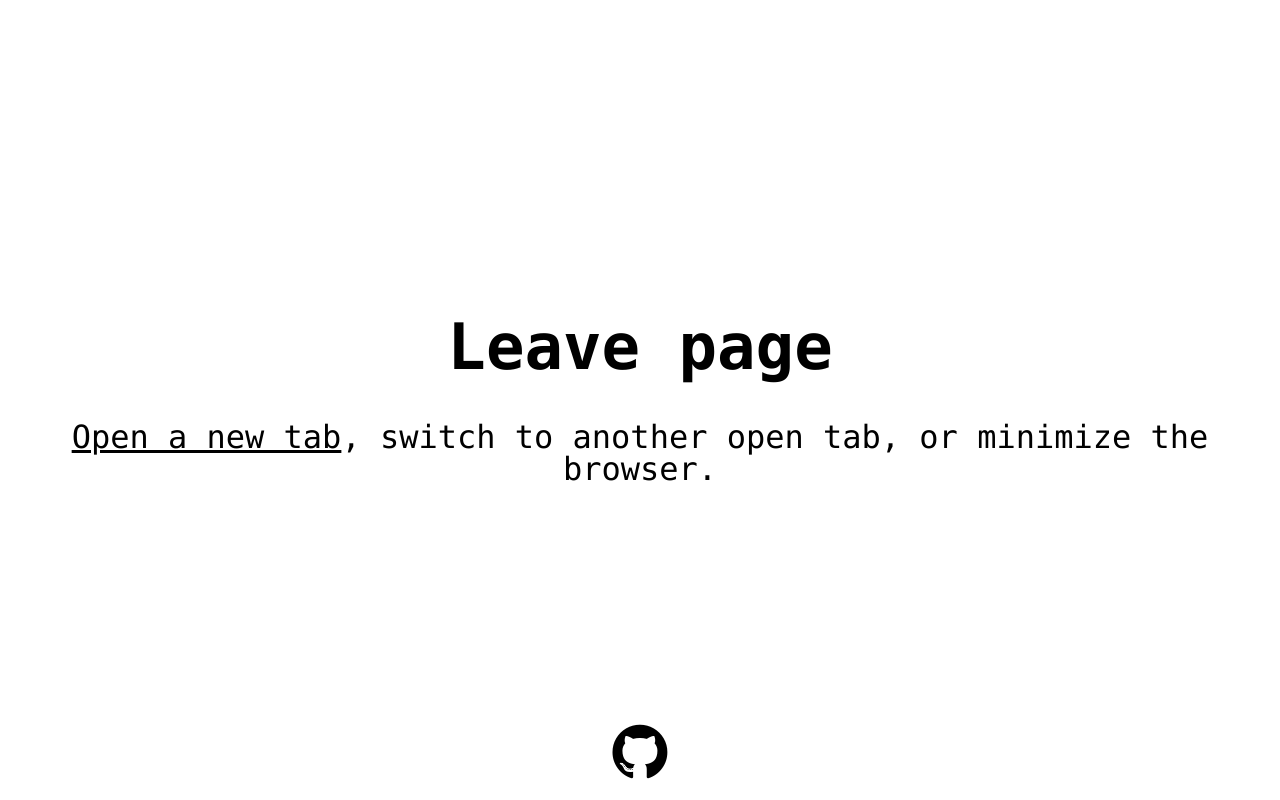
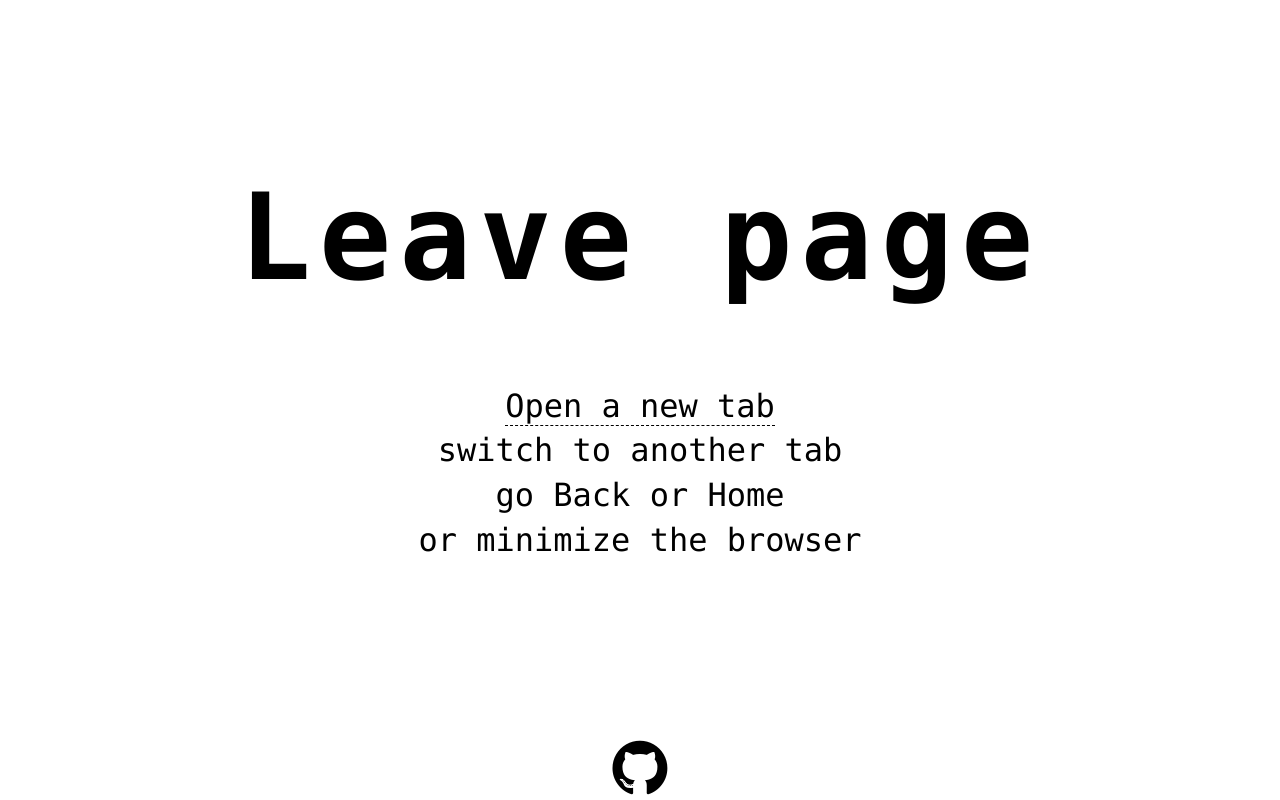
Before and after one commit to appliberated/LeavePage, a plain HTML site: page index.html in a window 1280 px wide. Both pictures are taken after a click on the button "YES, IT IS". Drawn offline with nearby package versions, Linux system fonts and the light colour scheme.

Commit message:
Switch to CSS Grid, improve layout

```diff
--- a/css/main.css
+++ b/css/main.css
@@ -1,13 +1,3 @@
-html {
-    font-size: 1.5rem;
-}
-
-@media (min-width: 576px) {
-    html {
-        font-size: 2rem;
-    }
-}
-
 html, body {
     height: 100%;
     min-height: 100%;
@@ -15,14 +5,7 @@ html, body {
 
 body, button {
     font-family: "Consolas", "Courier", fixed-width;
-
-}
-
-body {
-    align-items: center;
-    display: flex;
-    justify-content: center;
-    text-align: center;
+    font-size: 1.25rem;
 }
 
 a {
@@ -30,9 +13,10 @@ a {
     text-decoration: none;
 }
 
-a:hover {
+a:hover, a:focus {
     color: #777;
 }
+
 button {
     background: #000;
     border: none;
@@ -43,12 +27,11 @@ button {
     text-transform: uppercase;
 }
 
-button:hover {
+button:focus, button:hover {
     background: #777;
 }
 
-p, h1 {
-    line-height: 1;
+p {
     margin-top: 0;
 }
 
@@ -56,33 +39,73 @@ p:last-child {
     margin-bottom: 0;
 }
 
+h1 {
+    font-size: 3rem;
+    margin-top: 0;
+}
+
+ul {
+    list-style-type: none;
+    padding: 0;
+    margin: 0;
+}
+
+li {
+    margin: 0.5rem 0;
+}
+
 footer {
     display: flex;
-    position: fixed;
-    bottom: 0.5rem;
-}
-
-footer a {
-    align-items: center;
-    display: flex;
+    justify-content: center;
 }
 
 .link {
-    text-decoration: underline;
+    border-bottom: 1px dashed;
+    /* text-decoration: underline; */
 }
 
 .container {
-    padding: 0 1rem;
+    /* padding: 0 1rem; */
 }
 
 #portrait {
     border-radius: 50%;
     display: none;
     filter: grayscale(100%);
-    height: 2rem;
+    height: 2em;
     margin-left: 1rem;
 }
 
 #instructionsPanel {
     display: none;
 }
+
+
+body {
+    display: grid;
+    grid-template-rows: auto min-content;
+    text-align: center;
+}
+
+main {
+    align-self: center;
+}
+
+
+
+@media (min-width: 576px) {
+    body, button {
+        font-size: 2rem;
+    }
+
+    h1 {
+        font-size: 5rem;
+        letter-spacing: 0.5rem;
+    }
+}
+
+@media (min-width: 768px) {
+    h1 {
+        font-size: 7.5rem;
+    }
+}
--- a/index.html
+++ b/index.html
@@ -15,6 +15,7 @@
 </head>
 <body>
 
+    <main>
         <div class="container" id="confirmationPanel">
             <p>Is your sound on?</p>
             <button id="soundOnButton">Yes, It Is</button>
@@ -22,12 +23,18 @@
 
         <div class="container" id="instructionsPanel">
             <h1>Leave page</h1>
-        <p><a class="link" href="about:blank" target="_blank">Open a new tab</a>, switch to another open tab, or minimize the browser.</p>
+            <ul>
+                <li><a class="link" href="about:blank" target="_blank">Open a new tab</a></li>
+                <li>switch to another tab</li>
+                <li>go Back or Home</li>
+                <li>or minimize the browser</li>
+            </ul>
         </div>
 
         <audio id="invisibleAudio">
             <source src="/assets/sounds/cbtm.wav" type="audio/wav">
         </audio>
+    </main>
 
     <footer>
         <a href="https://github.com/appliberated/LeavePage" target="_blank">
--- a/js/main.js
+++ b/js/main.js
@@ -27,6 +27,7 @@ class App {
 
             switch (document.visibilityState) {
             case "hidden":
+            case "unloaded":
                 this.comeBack();
                 break;
             case "visible":
@@ -34,6 +35,10 @@ class App {
                 break;
             }
         });
+
+        // window.addEventListener("beforeunload", () => {
+        //     this.comeBack();
+        // });
 
         document.getElementById("soundOnButton").addEventListener("click", () => {
             document.getElementById("confirmationPanel").style.display = "none";
```
Lines whose indentation alone changed are shown as unchanged.
